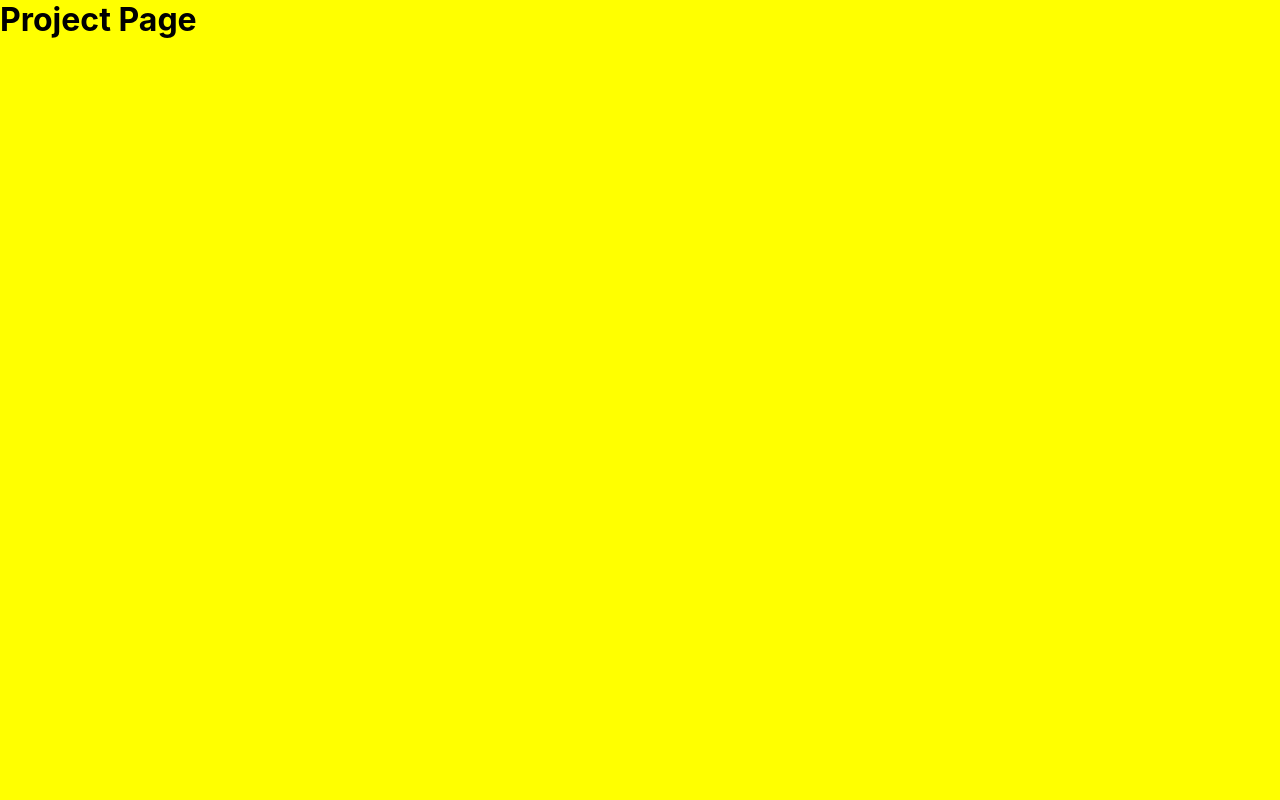
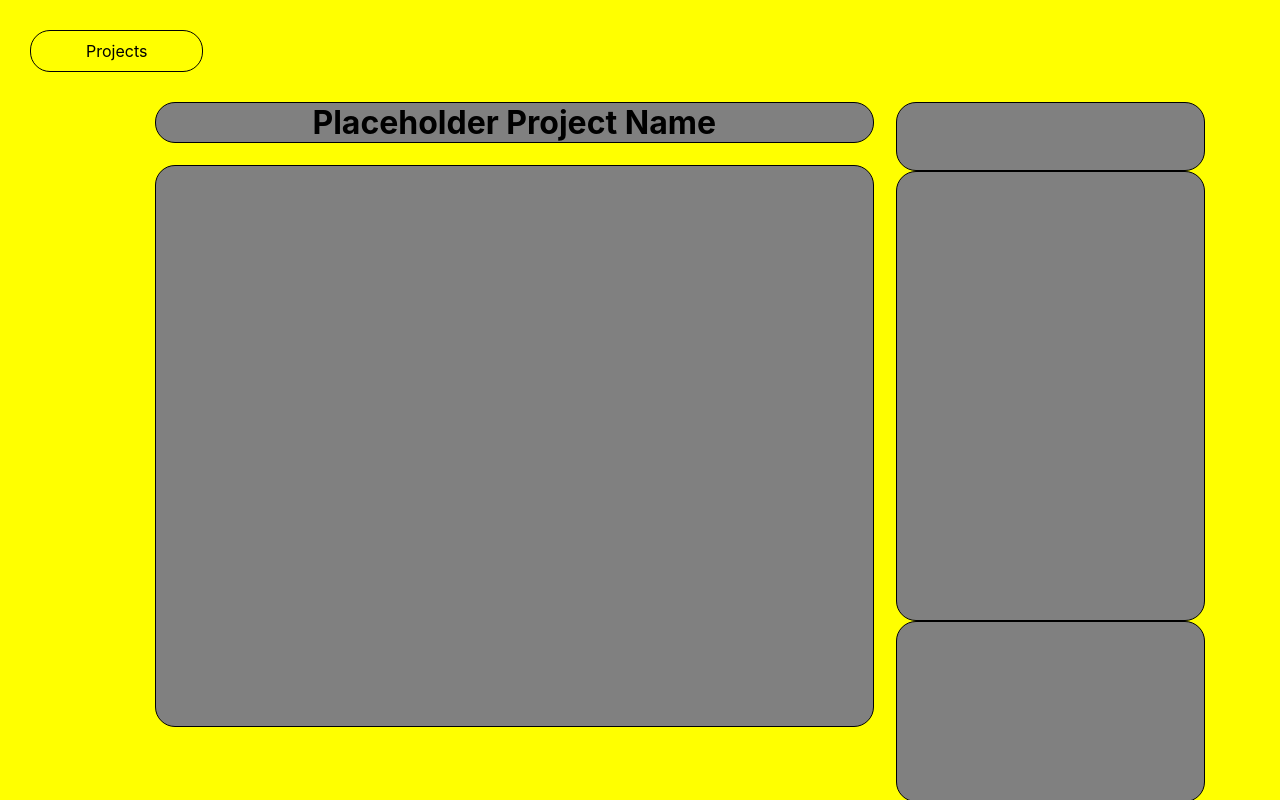
Before and after one commit to IsmaelBena/portfolio-website-old, a React (Create React App) app: page /project/1 in a window 1280 px wide. Built offline with nearby package versions, Linux system fonts and the light colour scheme.

Commit message:
fixed global page animation, created base project page with project cards that redirect to it

```diff
--- a/src/App.css
+++ b/src/App.css
@@ -25,6 +25,11 @@ a
   border-radius: 20px;
   padding: 5px 50px 5px 50px;
   margin: 30px;
+  height: 30px;
+  width: fit-content;
+  display: flex;
+  justify-content: center;
+  flex-direction: row;
 }
 
 .App
--- a/src/global_components/pageNavButton.js
+++ b/src/global_components/pageNavButton.js
@@ -6,7 +6,7 @@ function PageNavButton(props) {
 
   return (
     <Link to={props.link} className="PageNavButton" onClick={props.hasFunc ? () => props.projectsAnim(props.animDir) : null}>
-      <p>{props.location}</p>
+      <p>{props.location}{props.animDir}</p>
     </Link>
   );
 }
--- a/src/project_page/projectPage.css
+++ b/src/project_page/projectPage.css
@@ -3,4 +3,73 @@
     background-color: yellow;
     width: 100%;
     height: 100%;
+    display: flex;
+    flex-direction: column;
 }
+
+.BackBtnDiv
+{
+    width: 100%;
+    height: fit-content;
+    display: flex;
+}
+
+.ProjectContent
+{
+    display: flex;
+    height: calc(100% - 100px);
+    flex-direction: row;
+}
+
+.ProjectNameAndDescDiv
+{
+    display: flex;
+    flex-direction: column;
+    justify-content: flex-start;
+    align-items: flex-end;
+    height: 100%;
+    width: 70%;
+}
+
+.ProjectName
+{
+    height: fit-content;
+    width: 80%;
+    text-align: center;
+    margin: 0px 2.5% 0px 0px;
+}
+
+.ProjectDescription
+{
+    height: 80%;
+    width: 80%;
+    margin: 2.5% 2.5% 2.5% 0px;
+}
+
+.ProjectTagsVidLinksDiv
+{
+    height: 100%;
+    width: 30%;
+    display: flex;
+    flex-direction: column;
+    justify-content: flex-start;
+    align-items: flex-start;
+}
+
+.ProjectTags
+{
+    height: 75px;
+    width: 80%;
+}
+
+.ProjectVideo
+{
+    height: 500px;
+    width: 80%;
+}
+
+.ProjectLinks
+{
+    height: 200px;
+    width: 80%;
+}
--- a/src/project_page/projectPage.js
+++ b/src/project_page/projectPage.js
@@ -1,11 +1,42 @@
 import PageNavButton from '../global_components/pageNavButton';
 import './projectPage.css';
+import { motion } from 'framer-motion';
+import { useEffect } from 'react';
 
-function ProjectPage() {
+function ProjectPage(props) {
+
+  useEffect(() => {
+    props.projectPageAnim("left");
+  }, []);
+
   return (
-    <div className="ProjectPage">
-        <h1>Project Page</h1>
-    </div>
+    <motion.div
+    className="ProjectPage"
+    initial={{ translateX: '100%' }}
+    animate={{ translateX: '0%' }}
+    exit={{ translateX: '100%' }}
+    transition={{ duration: 1 }}
+    >
+      <div className='BackBtnDiv'>
+        <PageNavButton link="/projects" location="Projects" direction="left" hasFunc={false}/>
+      </div>
+
+      <div className='ProjectContent'>
+        <div className='ProjectNameAndDescDiv'>
+          <div className='ProjectName ContentBox'>
+            <h1>Placeholder Project Name</h1>
+          </div>
+          <div className='ProjectDescription ContentBox'>
+
+          </div>
+        </div>
+        <div className='ProjectTagsVidLinksDiv'>
+          <div className='ProjectTags ContentBox'></div>
+          <div className='ProjectVideo ContentBox'></div>
+          <div className='ProjectLinks ContentBox'></div>
+        </div>
+      </div>
+    </motion.div>
   );
 }
 
--- a/src/projects_page/projectCard.js
+++ b/src/projects_page/projectCard.js
@@ -1,8 +1,9 @@
 import './projectsPage.css';
+import { Link } from 'react-router-dom';
 
 function ProjectCard(props) {
   return (
-    <div className="ProjectCard">
+    <Link className="ProjectCard" to={"/project/:"+props.url} onClick={() => props.projectsAnim("left")}>
         <div className='CardNameField'>
             <p className='ProjectCardName'>{props.name}</p>
             <p className='ProjectCardField'>Field: {props.field}</p>
@@ -12,7 +13,7 @@ function ProjectCard(props) {
                 <li key={tag + index.toString()} className='ProjectCardTags'>{tag}</li>
             ))}
         </ul>
-    </div>
+    </Link>
   );
 }
 
--- a/src/projects_page/projectsPage.js
+++ b/src/projects_page/projectsPage.js
@@ -27,15 +27,15 @@ function ProjectsPage(props) {
 
   // Make request to API for project cards content and url and filter content
   let projectPageData = {
-    cardsData: [{name: "Full Project Name blah blah blah blah", field: "game-dev", tags: ["Unity", "C#"]},
-      {name: "Full Project 2 Name", field: "fullstack", tags: ["JavaScript", "TypeScript", "ReactJS", "NodeJS", "ExpressJS", "MongoDB", "API"]},
-      {name: "Full Project 2 Name", field: "fullstack", tags: ["JavaScript", "TypeScript", "ReactJS", "NodeJS", "ExpressJS", "MongoDB", "SQL"]},
-      {name: "Full Project 2 Name", field: "fullstack", tags: ["JavaScript", "TypeScript", "ReactJS", "NodeJS", "ExpressJS", "MongoDB", "API"]},
-      {name: "Full Project 2 Name", field: "fullstack", tags: ["JavaScript", "TypeScript", "ReactJS", "NodeJS", "ExpressJS", "MongoDB", "API"]},
-      {name: "Full Project 2 Name", field: "fullstack", tags: ["JavaScript", "TypeScript", "ReactJS", "NodeJS", "ExpressJS", "MongoDB", "API"]},
-      {name: "Full Project 2 Name", field: "fullstack", tags: ["JavaScript", "TypeScript", "ReactJS", "NodeJS", "ExpressJS", "MongoDB", "API"]},
-      {name: "Full Project 2 Name", field: "fullstack", tags: ["JavaScript", "TypeScript", "ReactJS", "NodeJS", "ExpressJS", "MongoDB", "API"]},
-      {name: "Full Project 2 Name", field: "fullstack", tags: ["JavaScript", "TypeScript", "ReactJS", "NodeJS", "ExpressJS", "MongoDB", "API"]}],
+    cardsData: [{name: "Full Project Name blah blah blah blah", url: "game-project", field: "game-dev", tags: ["Unity", "C#"]},
+      {name: "Full Project 2 Name", field: "fullstack", url: "fullstack-project", tags: ["JavaScript", "TypeScript", "ReactJS", "NodeJS", "ExpressJS", "MongoDB", "API"]},
+      {name: "Full Project 2 Name", field: "fullstack", url: "fullstack-project", tags: ["JavaScript", "TypeScript", "ReactJS", "NodeJS", "ExpressJS", "MongoDB", "SQL"]},
+      {name: "Full Project 2 Name", field: "fullstack", url: "fullstack-project", tags: ["JavaScript", "TypeScript", "ReactJS", "NodeJS", "ExpressJS", "MongoDB", "API"]},
+      {name: "Full Project 2 Name", field: "fullstack", url: "fullstack-project", tags: ["JavaScript", "TypeScript", "ReactJS", "NodeJS", "ExpressJS", "MongoDB", "API"]},
+      {name: "Full Project 2 Name", field: "fullstack", url: "fullstack-project", tags: ["JavaScript", "TypeScript", "ReactJS", "NodeJS", "ExpressJS", "MongoDB", "API"]},
+      {name: "Full Project 2 Name", field: "fullstack", url: "fullstack-project", tags: ["JavaScript", "TypeScript", "ReactJS", "NodeJS", "ExpressJS", "MongoDB", "API"]},
+      {name: "Full Project 2 Name", field: "fullstack", url: "fullstack-project", tags: ["JavaScript", "TypeScript", "ReactJS", "NodeJS", "ExpressJS", "MongoDB", "API"]},
+      {name: "Full Project 2 Name", field: "fullstack", url: "fullstack-project", tags: ["JavaScript", "TypeScript", "ReactJS", "NodeJS", "ExpressJS", "MongoDB", "API"]}],
     filterData: {
       fields: ["fullstack", "game-dev"],
       tags: ["Unity", "C#", "JavaScript", "TypeScript", "ReactJS", "NodeJS", "ExpressJS", "MongoDB", "API", "SQL"]
@@ -151,7 +151,7 @@ function ProjectsPage(props) {
     }
     return <>
       {filteredProjectData.map((card) =>
-        <ProjectCard name={card.name} field={card.field} tags={card.tags}/>
+        <ProjectCard name={card.name} field={card.field} tags={card.tags} url={card.url} projectsAnim={setExitAnim}/>
       )}
     </>
   }
@@ -168,13 +168,14 @@ function ProjectsPage(props) {
     <motion.div
       className="ProjectsPage"
       initial={ props.varient }
-      animate={{ translateY: '0%' }}
+      animate={{ translateY: '0%', translateX: '0%' }}
       exit={ exitAnim }
       variants={ variants }
       transition={{ duration: 1 }}
     >
       <PageNavButton link="/" location="Landing" direction="up" hasFunc={true} projectsAnim={setExitAnim} animDir="below"/>
       <h1>{props.varient}</h1>
+      <h1>{exitAnim}</h1>
       <div className='ProjectPageContent'>
         <div className={filtering ? 'ProjectCardsContainer Filtering ContentBox' : 'ProjectCardsContainer Full ContentBox'}>
           {displayProjectCards()}
```
